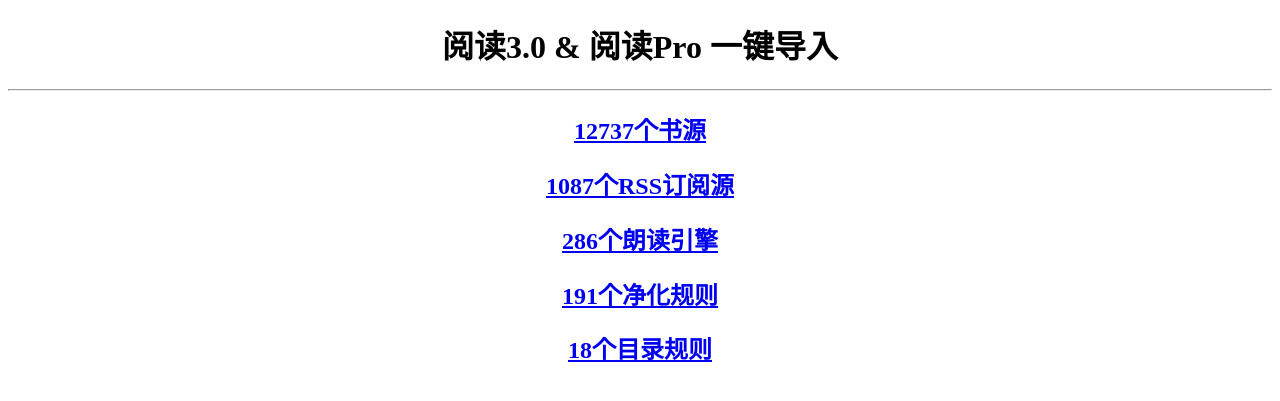
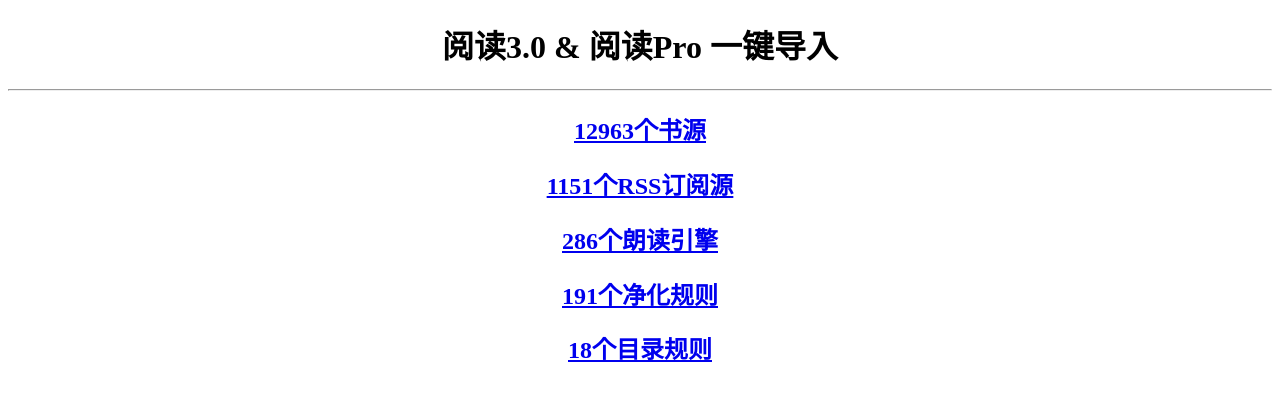
Before and after one commit to ZGQ-inc/source, a Jekyll site: the page import.html, which Jekyll copies as it is, in a window 1280 px wide. Shown: the top 401 px of the page. Built offline with Jekyll 4.4.1, drawn with Linux system fonts in a browser that asks for light colours.

Commit message:
update import.html

```diff
--- a/import.html
+++ b/import.html
@@ -11,8 +11,8 @@
 
 <h1><center>阅读3.0 & 阅读Pro 一键导入</center></h1>
 <hr>
-<h2><center><a href="yuedu://booksource/importonline?src=https://github.com/ZGQ-inc/source/releases/download/12737/bookSource_12737.json">12737个书源</a></center></h2>
-<h2><center><a href="yuedu://rsssource/importonline?src=https://zgq-inc.github.io/source/legado3/exportRssSource_1087.json">1087个RSS订阅源</a></center></h2>
+<h2><center><a href="yuedu://booksource/importonline?src=https://github.com/ZGQ-inc/source/releases/download/12963/bookSource_12963.json">12963个书源</a></center></h2>
+<h2><center><a href="yuedu://rsssource/importonline?src=https://zgq-inc.github.io/source/legado3/exportRssSource_1151.json">1151个RSS订阅源</a></center></h2>
 <h2><center><a href="yuedu://httpTTS/importonline?src=https://zgq-inc.github.io/source/legado3/httpTTS_286.json">286个朗读引擎</a></center></h2>
 <h2><center><a href="yuedu://replaceRule/importonline?src=https://zgq-inc.github.io/source/legado3/replaceRule_191.json">191个净化规则</a></center></h2>
 <h2><center><a href="yuedu://txtTocRule/importonline?src=https://zgq-inc.github.io/source/legado3/txtTocRule_18.json">18个目录规则</a></center></h2>
```
